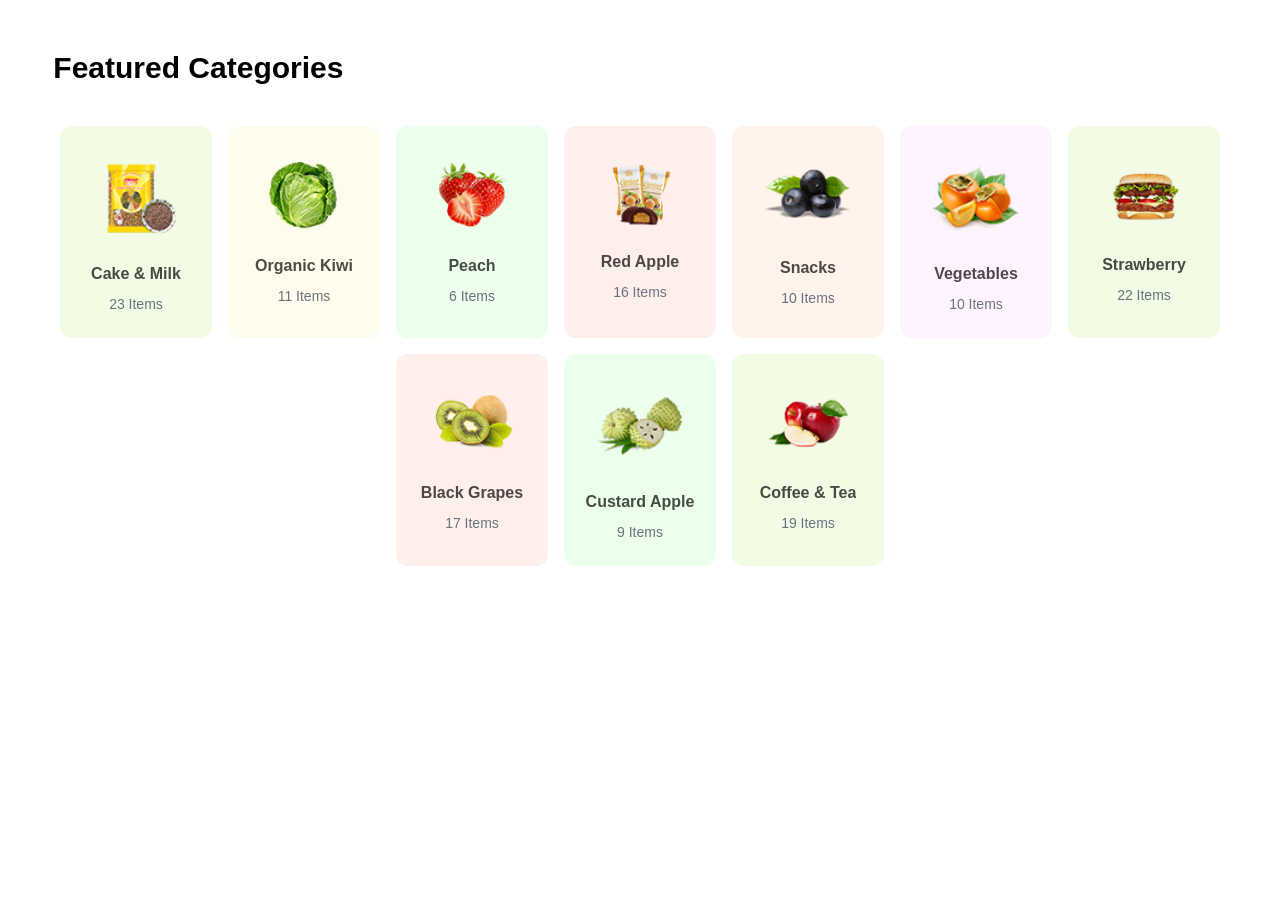
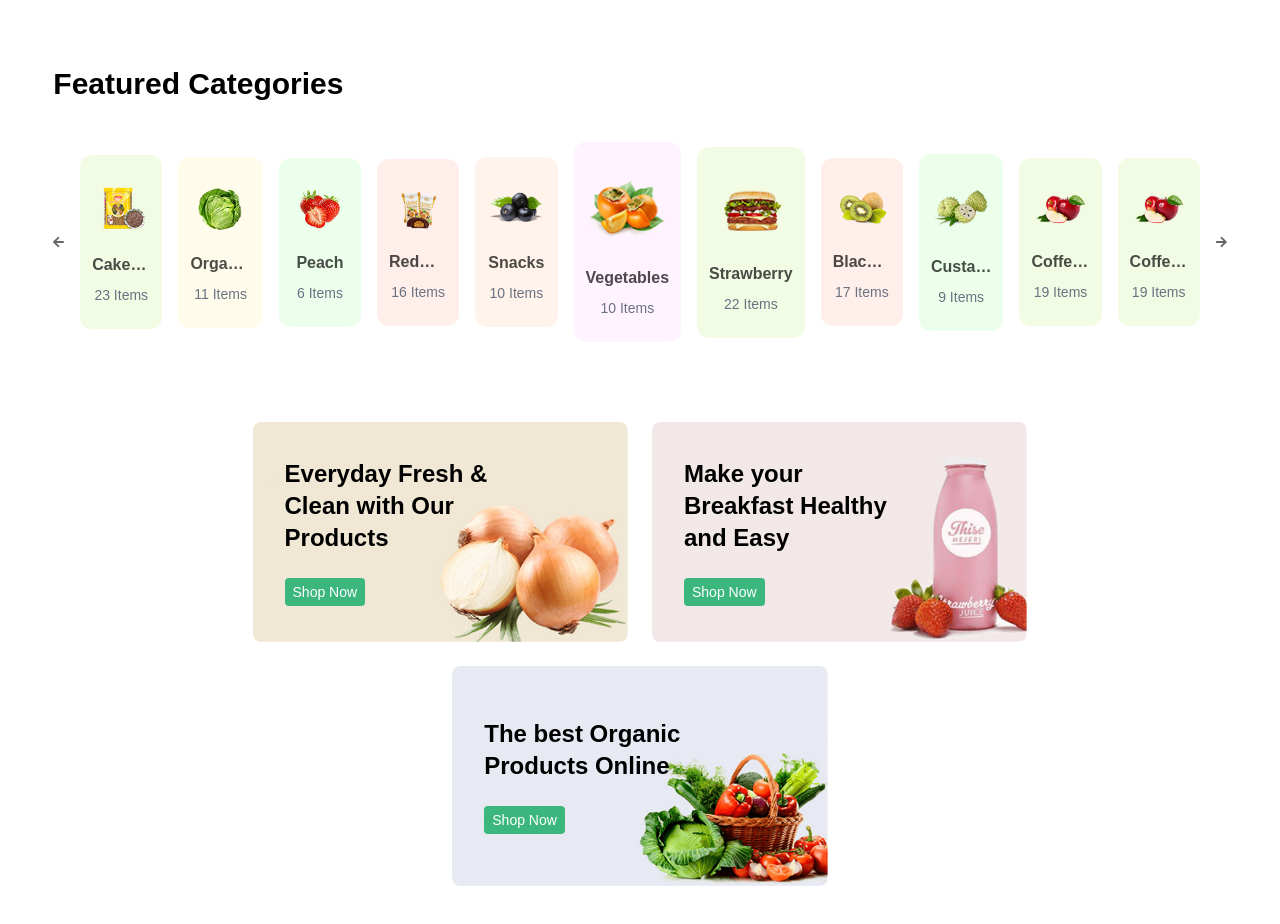
Before and after one commit to atikurrahman24/Nest_Assest, a React (Vite) app: page / in a window 1280 px wide. Shown: the part 500-1424 px from the top of the page. Before the commit the page ends 1146 px from the top, so only its background shows below. Built offline with nearby package versions, Linux system fonts and the light colour scheme.

Commit message:
Home section designed

```diff
--- /dev/null
+++ b/src/Components/Pages/Home/Card.jsx
@@ -0,0 +1,25 @@
+import React from 'react';
+
+const Card = () => {
+    const images = [
+        { id: 1, img: "/Images/alt.png", title: "Everyday Fresh & Clean with Our Products" },
+        { id: 2, img: "/Images/alt_2.png", title: "Make your Breakfast Healthy and Easy" },
+        { id: 3, img: "/Images/alt_3.png", title: "The best Organic Products Online" },
+    ];
+
+    return (
+        <div className="w-11/12 mx-auto flex flex-wrap gap-6 items-center justify-center pb-10">
+            {images.map(card => (
+                <div key={card.id} className="relative w-full md:w-[48%] lg:w-[32%] overflow-hidden rounded-lg">
+                    <img src={card.img} alt={card.title} className="w-full h-auto " />
+                    <div className="absolute inset-0 w-[60%] flex flex-col items-start justify-center gap-6 ml-8">
+                        <h2 className="text-black text-xl md:text-2xl font-semibold">{card.title}</h2>
+                        <button className=" bg-[#3bb77e] text-white px-2 py-1 text-sm rounded cursor-pointer hover:scale-110 hover:bg-[#05c77c] transition-transform duration-200">Shop Now</button>
+                    </div>
+                </div>
+            ))}
+        </div>
+    );
+};
+
+export default Card;
--- a/src/Components/Pages/Home/Featured.jsx
+++ b/src/Components/Pages/Home/Featured.jsx
@@ -1,4 +1,6 @@
 import React from 'react'
+import { FaArrowLeft } from "react-icons/fa";
+import { FaArrowRight } from "react-icons/fa";
 
 export default function Featured() {
 
@@ -12,6 +14,7 @@ export default function Featured() {
         {image:"/Images/Figure-7.png", name:"Strawberry", stock:"22 Items", bg:"bg-[#F2FCE4]"},
         {image:"/Images/Figure-8.png", name:"Black Grapes", stock:"17 Items", bg:"bg-[#FEEFEA]"},
         {image:"/Images/Figure-9.png", name:"Custard Apple", stock:"9 Items", bg:"bg-[#ECFFEA]"},
+        {image:"/Images/Figure-10.png", name:"Coffee & Tea", stock:"19 Items", bg:"bg-[#F2FCE4]"},
         {image:"/Images/Figure-10.png", name:"Coffee & Tea", stock:"19 Items", bg:"bg-[#F2FCE4]"}
     ]
   return (
@@ -19,16 +22,18 @@ export default function Featured() {
 
       <div className='w-11/12 mx-auto py-8 md:py-20'>
         <h2 className="text-xl md:text-2xl lg:text-3xl font-semibold text-start mb-10">Featured Categories</h2>
-        <div className='flex flex-wrap justify-center gap-4'>
-            {figure.map((item, i)=>(
+        <div className='flex justify-center items-center gap-4'>
+          <FaArrowLeft className='text-xl text-black/60 hover:scale-130 transition-transform duration-200' />
+          {figure.map((item, i)=>(
                 <div key={i} className={item.bg+" w-38 rounded-xl hover:scale-110 hover:shadow-xl transition-all duration-300 cursor-pointer "}>
-                    <div className='px-3 py-6  flex flex-col items-center'>
+                    <div className='px-3 py-6 flex flex-col items-center'>
                         <img src={item.image} alt={item.name} className='w-24 mb-4'/>
                         <h3 className='font-semibold line-clamp-1 overflow-hidden text-black/70 mb-2'>{item.name}</h3>
                         <p className='text-sm text-gray-500'>{item.stock}</p>
                     </div>
                 </div>
             ))}
+          <FaArrowRight className='text-xl text-black/60 hover:scale-130 transition-transform duration-200' />
         </div>
       </div>
 
--- a/src/Components/Pages/Home/Home.jsx
+++ b/src/Components/Pages/Home/Home.jsx
@@ -1,4 +1,5 @@
 import Navbar from "../../Navbar";
+import Card from "./Card";
 import Featured from "./Featured";
 
 export default function Home() {
@@ -6,8 +7,9 @@ export default function Home() {
     <div>
       <div>
         <Navbar></Navbar>
-        <div className="w-11/12 mx-auto"><img src="/Images/banner.png" alt="Banner" className="w-full"/></div>
+        <div className="w-11/12 mx-auto mt-4"><img src="/Images/banner.png" alt="Banner" className="w-full"/></div>
         <Featured></Featured>
+        <Card></Card>
       </div>
     </div>
   )
```
